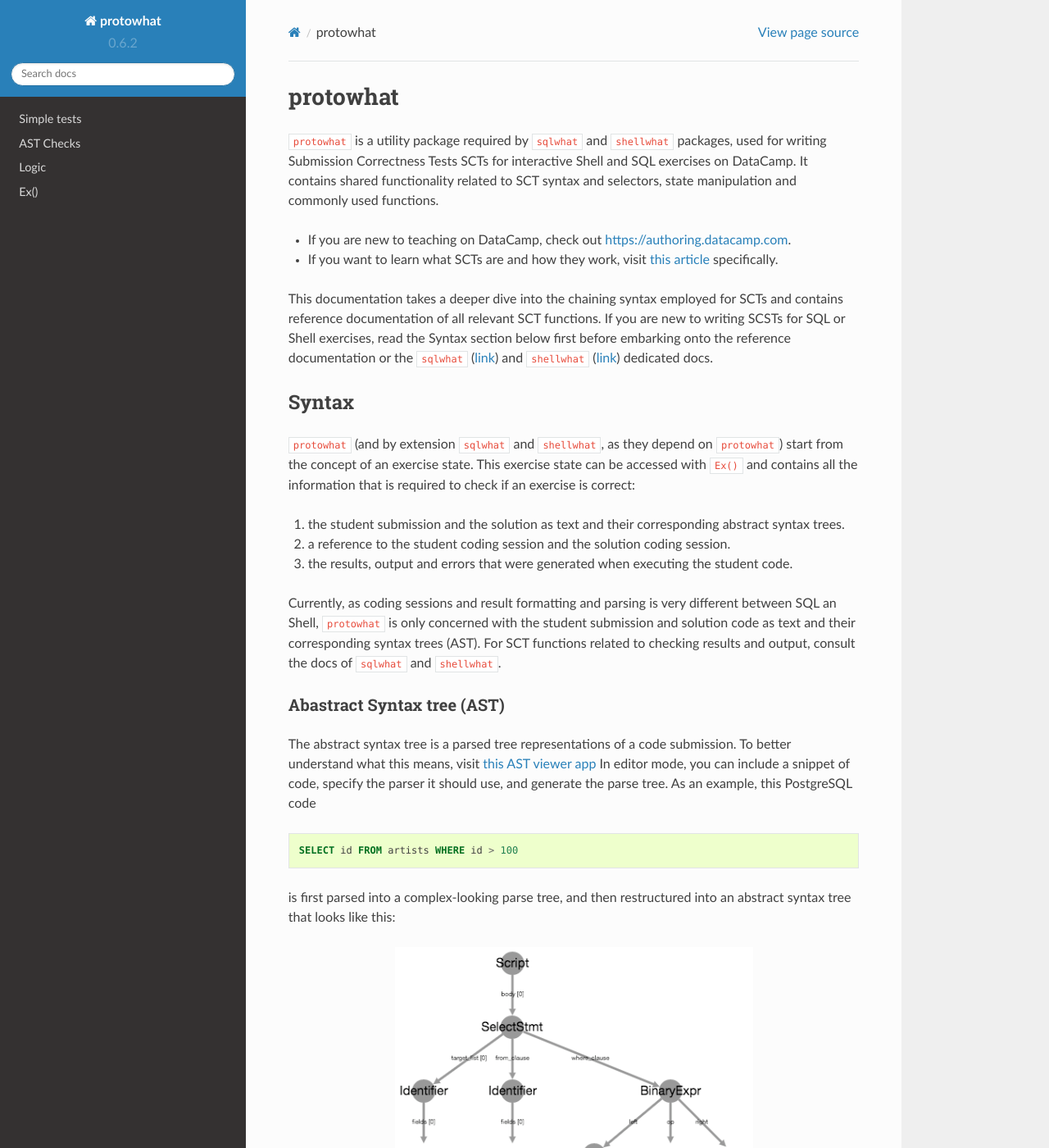
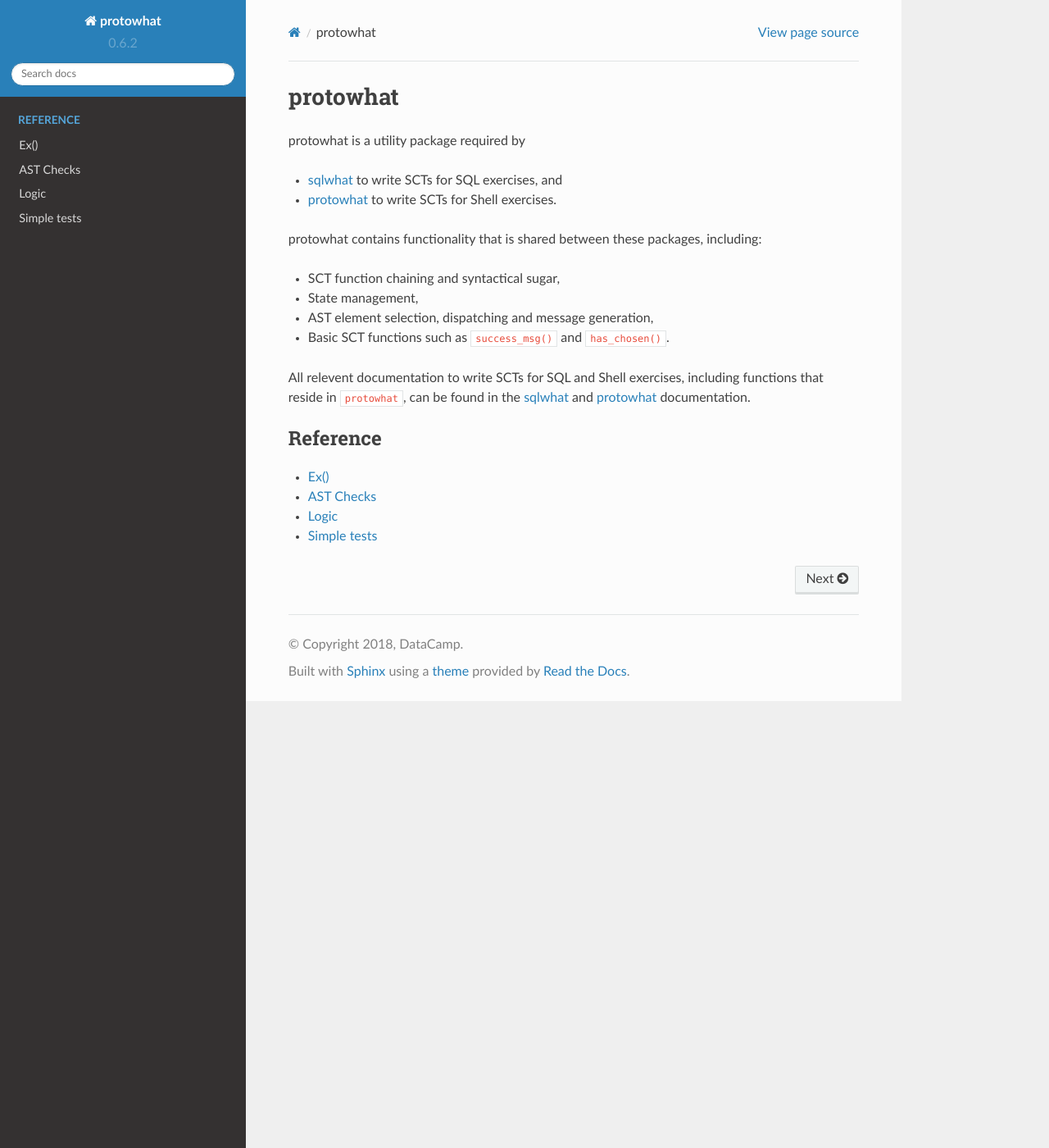
Before and after one commit to datacamp/protowhat, a Sphinx documentation site: the page built from docs/index.rst, in a window 1280 px wide and 1400 px high. Shown: the whole window at 82% size. Built offline with Sphinx 7.4.7 and the Read the Docs theme 2.0.0, drawn with Linux system fonts in a browser that asks for light colours; some of the changed text lies outside the part shown.

Commit message:
simplify docs + improve refs

```diff
--- a/docs/index.rst
+++ b/docs/index.rst
@@ -1,145 +1,23 @@
 protowhat
 ---------
 
-``protowhat`` is a utility package required by ``sqlwhat`` and ``shellwhat`` packages,
-used for writing Submission Correctness Tests SCTs for interactive Shell and SQL exercises on DataCamp.
-It contains shared functionality related to SCT syntax and selectors, state manipulation and commonly used functions.
+protowhat is a utility package required by
 
-- If you are new to teaching on DataCamp, check out https://authoring.datacamp.com.
-- If you want to learn what SCTs are and how they work, visit `this article <https://authoring.datacamp.com/courses/exercises/technical-details/sct.html>`_ specifically.
+- `sqlwhat <https://sqlwhat.readthedocs.io>`_ to write SCTs for SQL exercises, and
+- `protowhat <https://shellwhat.readthedocs.io>`_ to write SCTs for Shell exercises.
 
-This documentation takes a deeper dive into the chaining syntax employed for SCTs and
-contains reference documentation of all relevant SCT functions.
-If you are new to writing SCSTs for SQL or Shell exercises,
-read the Syntax section below first before embarking onto
-the reference documentation or the ``sqlwhat`` (`link <https://sqlwhat.readthedocs.io>`_) and ``shellwhat`` (`link <https://shellwhat.readthedocs.io>`_) dedicated docs.
+protowhat contains functionality that is shared between these packages, including:
 
-Syntax
-======
+- SCT function chaining and syntactical sugar,
+- State management,
+- AST element selection, dispatching and message generation,
+- Basic SCT functions such as ``success_msg()`` and ``has_chosen()``.
 
-``protowhat`` (and by extension ``sqlwhat`` and ``shellwhat``, as they depend on ``protowhat``) start from the concept of an exercise state.
-This exercise state can be accessed with ``Ex()`` and contains all the information that is required to check if an exercise is correct:
-
-1. the student submission and the solution as text and their corresponding abstract syntax trees.
-2. a reference to the student coding session and the solution coding session.
-3. the results, output and errors that were generated when executing the student code.
-
-Currently, as coding sessions and result formatting and parsing is very different between SQL an Shell,
-``protowhat`` is only concerned with the student submission and solution code as text and their corresponding syntax trees (AST).
-For SCT functions related to checking results and output, consult the docs of ``sqlwhat`` and ``shellwhat``.
-
-Abastract Syntax tree (AST)
-~~~~~~~~~~~~~~~~~~~~~~~~~~~
-
-The abstract syntax tree is a parsed tree representations of a code submission. To better understand what this means, visit `this AST viewer app <https://ast-viewer.datacamp.com>`_
-In editor mode, you can include a snippet of code, specify the parser it should use, and generate the parse tree. As an example, this PostgreSQL code
-
-.. code:: sql
-
-    SELECT id FROM artists WHERE id > 100
-
-is first parsed into a complex-looking parse tree, and then restructured into an abstract syntax tree that looks like this:
-
-.. image:: ast_example.png
-   :align: center
-
-Notice how the statement is neatly chopped up into its consituents: the ``SELECT`` statement is chopped up into three parts:
-the ``target_list`` (which columns to select), the ``from_clause`` (from which table to select) and the ``where_clause`` (the condition that has to be satisfied).
-Next, the ``where_caluse`` is a ``BinaryExpr`` that is further chopped up.
-
-Chaining
-~~~~~~~~
-
-The root exercise state, that contains the entire student submission and solution and their corresponding ASTs, is accessed with ``Ex()``.
-From this ``Ex()`` call, you can 'chain together' SCT functions with the ``.`` operator.
-As SCT functions are chained, the ``Ex()`` state is copied and adapted into so-called child states that zoom in on particular parts of the code.
-In other words, by chaining calls, you're instructing ``protowhat`` how to walk down the AST.
-
-Example
-~~~~~~~
-
-Consider the example above again and suppose you want to check whether students have correctly specified the table from which to select columns (the ``FROM artists`` part).
-This SCT script does that:
-
-.. code:
-
-    Ex().check_node(state, "SelectStmt").check_field("from_clause").has_equal_ast()
-
-We'll now explain step by step what happens when a student submits the following (incorrect) code:
-
-.. code::
-
-    SELECT id FROM producers WHERE id > 100
-
-When the SCT executes:
-
-- ``Ex()`` runs first, and fetches the root state that considers the entire student submission and solution:
-
-    .. code::
-
-        -- solution
-        SELECT id FROM artists WHERE id > 100
-
-        -- student
-        SELECT id FROM producers WHERE id > 100
-
-  This is the corresponding AST of the solution.
-  This is the same tree as included earlier in this article.
-  The AST for the student submission will look very similar.
-
-  .. image:: ast_example2.png
-     :align: center
-     :scale: 80%
-
-- Next, ``check_node()`` chains off of the state produced by ``Ex()`` and
-  produces a child state that focuses on the ``SelectStmt`` portion of the submission and solution:
-
-    .. code::
-
-        -- solution
-        SELECT id FROM artists WHERE id > 100
-
-        -- student
-        SELECT id FROM producers WHERE id > 100
-
-  The corresponding AST of the solution is the following. Notice that although the textual representation is the same as ``Ex()``,
-  the AST representation no longer includes the ``Script`` node. The AST for the student submission will look very similar.
-
-  .. image:: ast_example2.png
-     :align: center
-     :scale: 80%
-
-- Next, ``check_field()`` chains off of the state produced by ``check_node()`` and zooms in on the ``from_clause`` branch of the AST:
-
-    .. code::
-
-        -- solution
-        artists
-
-        -- student
-        producers
-
-  The corresponding ASTs for solution and student are as follows:
-
-  .. image:: ast_example3_combi.png
-     :align: center
-     :width: 300px
-
-- Finally, ``has_equal_ast()`` chains off of the state produced by ``check_field()`` and
-  checks whether the student submission and solution sub-ASTs correspond.
-  As the solution expects ``artists`` while the student specified ``producers`` the SCT fails
-  and ``protowhat`` will generate a meaningful feedback message.
-
-.. note::
-
-    Notice that we are using two different functions here: ``check_node()`` and ``check_field()``.
-    As a rule, ``check_node()`` is used to select a `node` of the AST tree (a circle in the image).
-    while ``check_field()`` is used to walk down a `branch` of the AST tree (a line in the image).
-
-Reference Documentation
-=======================
+All relevent documentation to write SCTs for SQL and Shell exercises,
+including functions that reside in ``protowhat``, can be found in the `sqlwhat <https://sqlwhat.readthedocs.io>`_ and `protowhat <https://shellwhat.readthedocs.io>`_ documentation.
 
 .. toctree::
    :maxdepth: 2
+   :caption: Reference
 
    reference
```
Also changed, not shown: docs/reference.rst (+7 -7 lines), docs/ast_example.png (deleted), docs/ast_example2.png (deleted), docs/ast_example3_combi.png (deleted), docs/ast_example3a.png (deleted), docs/ast_example3b.png (deleted), 1 other file.
